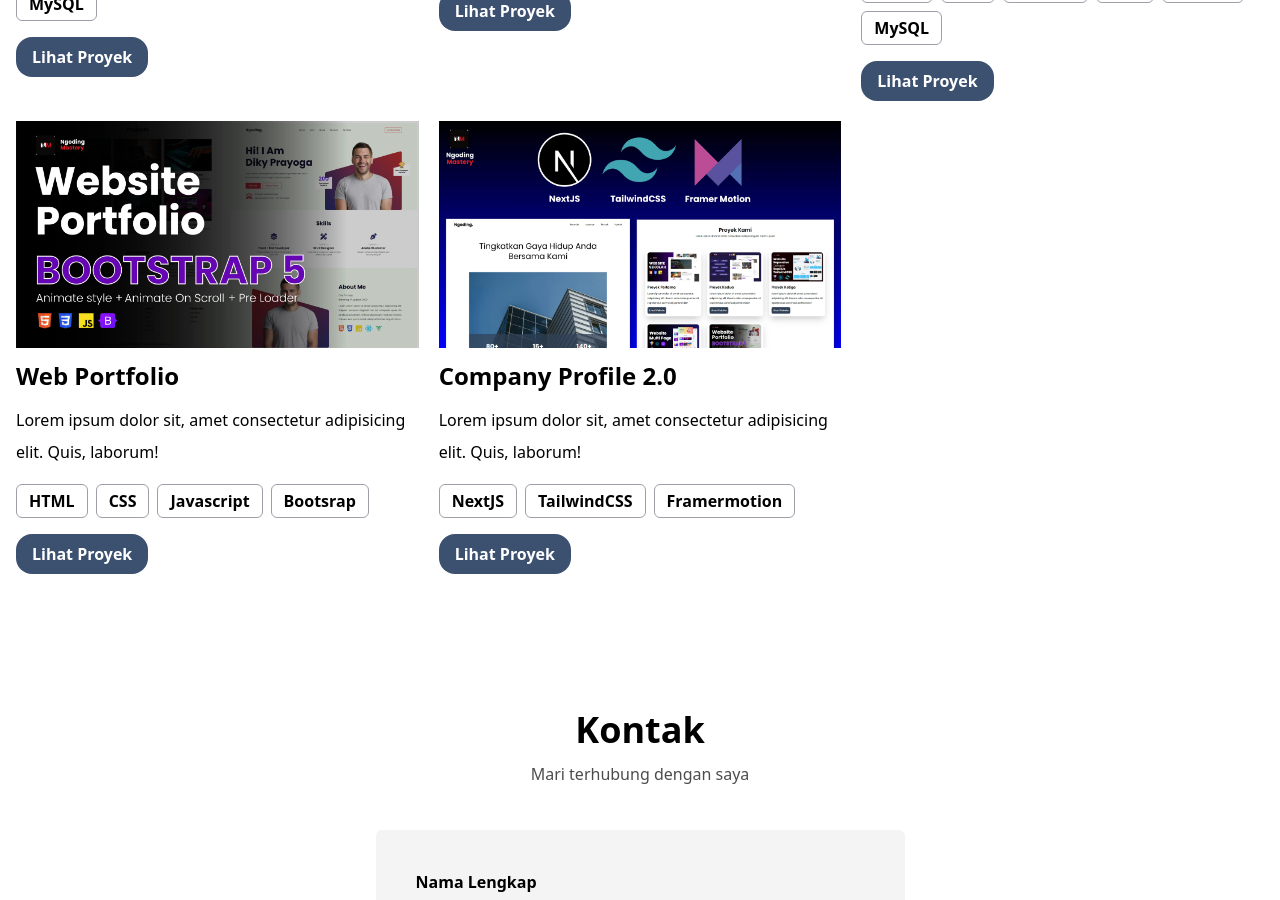
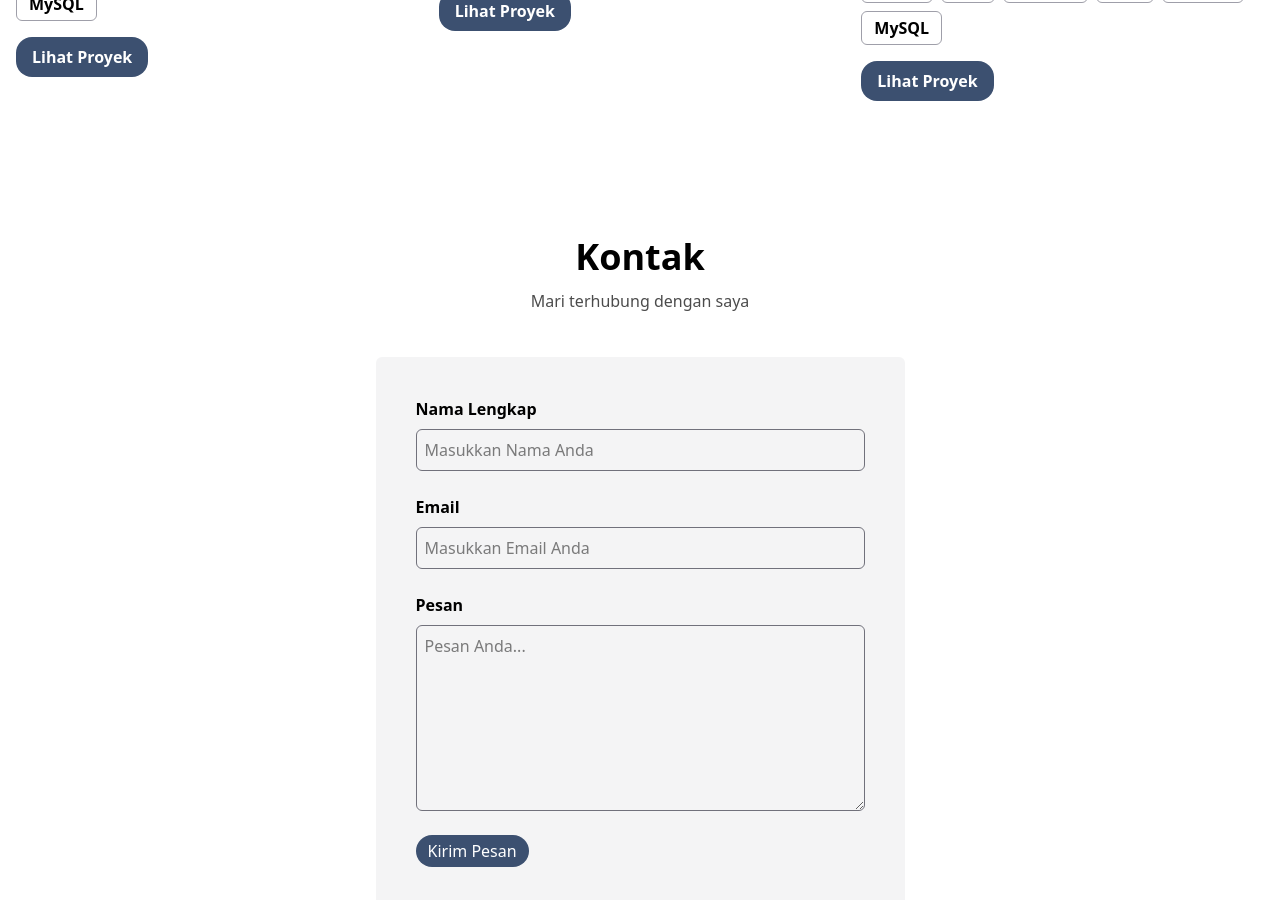
Before and after one commit to AzizahSitiNur/Azizah-Siti-Nurafiah-Portofolio, a React (Vite) app: page / in a window 1280 px wide. Shown: the part 2660-3560 px from the top of the page. Built offline with nearby package versions, Linux system fonts and the light colour scheme.

Commit message:
apus projek

```diff
--- a/src/data.js
+++ b/src/data.js
@@ -112,9 +112,6 @@ import Proyek1Screen1 from "/assets/proyek/Screenshot 2026-01-11 160130.webp";
 import Proyek2Screen1 from "/assets/proyek/Screenshot (336).png";
 import Proyek3Screen1 from "/assets/proyek/login.png";
 import Proyek4Screen1 from "/assets/proyek/Screenshot (479).png";
-import Proyek4 from "/assets/proyek/proyek4.webp";
-import Proyek5 from "/assets/proyek/proyek5.webp";
-import Proyek6 from "/assets/proyek/proyek6.webp";
 import Proyek7 from "/assets/proyek/Screenshot 2026-01-11 152643.webp";
 import Proyek8 from "/assets/proyek/Screenshot 2026-01-11 160209.webp";
 import Proyek9 from "/assets/proyek/Screenshot 2026-01-11 163228.webp";
@@ -189,26 +186,6 @@ export const listProyek = [
     kategori: "games",
     dad: "500",
   },
-  {
-    id: 5,
-    gambar: Proyek5,
-    nama: "Web Portfolio",
-    desk: "Lorem ipsum dolor sit, amet consectetur adipisicing elit. Quis, laborum!",
-    tools: ["HTML", "CSS", "Javascript", "Bootsrap"],
-    gallery: [Proyek5],
-    kategori: "website",
-    dad: "600",
-  },
-  {
-    id: 6,
-    gambar: Proyek6,
-    nama: "Company Profile 2.0",
-    desk: "Lorem ipsum dolor sit, amet consectetur adipisicing elit. Quis, laborum!",
-    tools: ["NextJS", "TailwindCSS", "Framermotion"],
-    gallery: [Proyek6],
-    kategori: "website",
-    dad: "700",
-  },
 ];
 
 export const listCertificates = [
```
